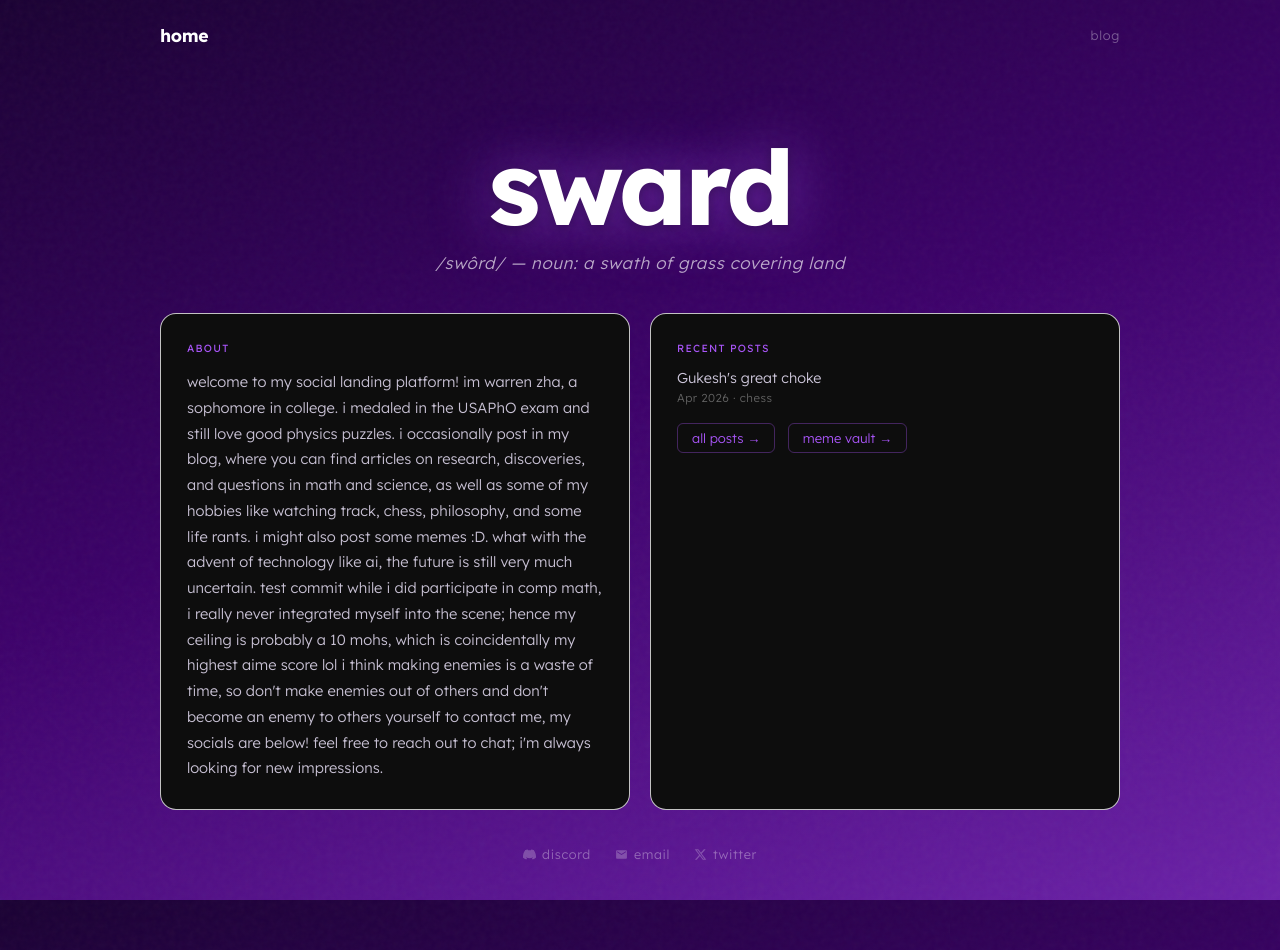
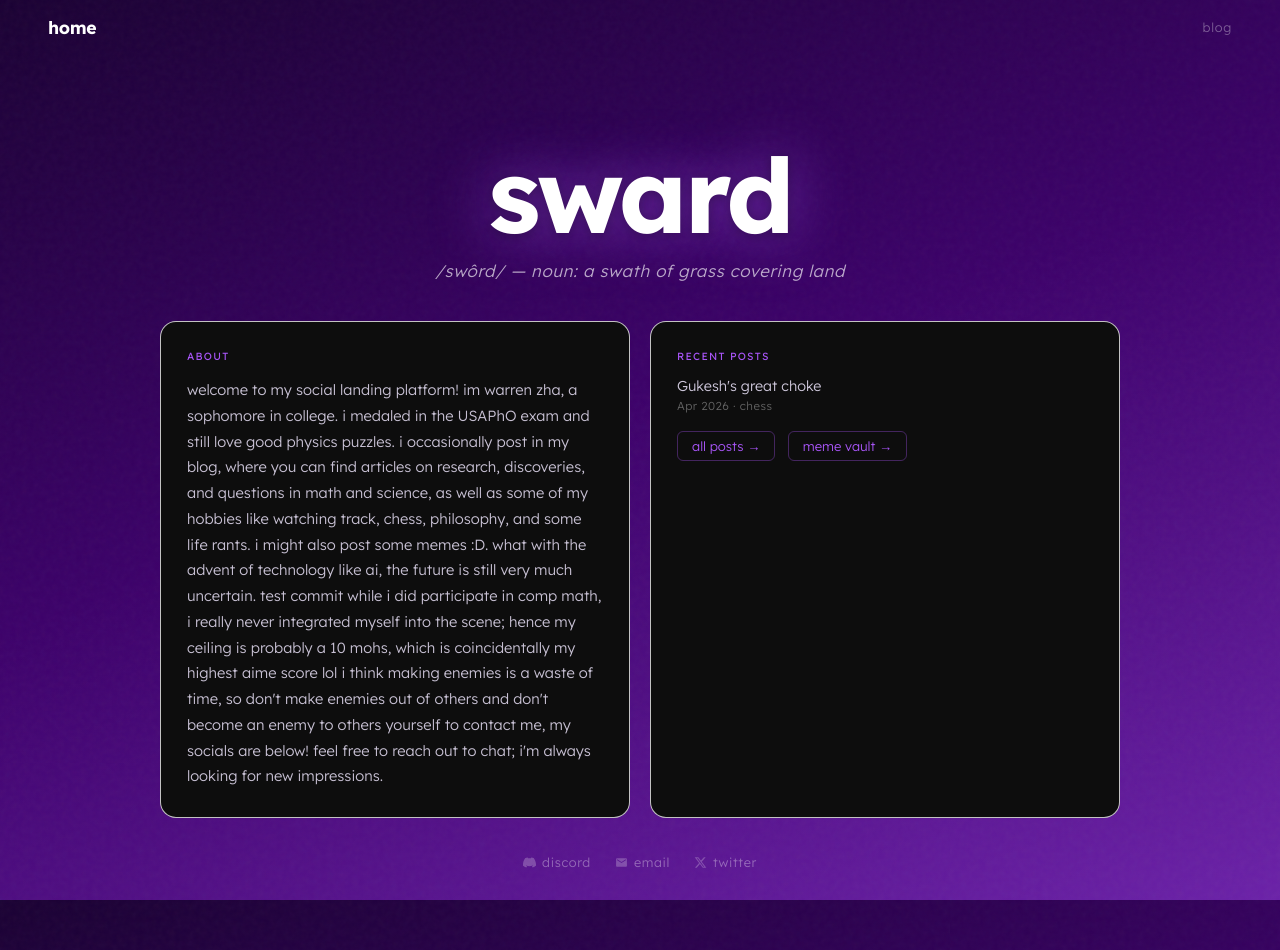
Before and after one commit to swardforever/home, a Jekyll site: the page built from index.html, in a window 1280 px wide and 950 px high. Built offline with Jekyll 4.4.1, drawn with Linux system fonts in a browser that asks for light colours.

Commit message:
Update default.html

```diff
--- a/_layouts/default.html
+++ b/_layouts/default.html
@@ -40,19 +40,28 @@
       z-index: 0;
     }
 
-    /* ── Nav ── */
     .site-nav {
-      position: relative;
+      position: sticky;
+      top: 0;
       z-index: 10;
       display: flex;
       align-items: center;
       gap: 24px;
-      padding: 24px 0 0;
+      padding: 16px 24px;
       margin-bottom: 48px;
-      max-width: 960px;
-      margin-left: auto;
-      margin-right: auto;
+      max-width: 100%;
+      background: transparent;
+      backdrop-filter: blur(0px);
+      -webkit-backdrop-filter: blur(0px);
+      transition: backdrop-filter 0.3s ease, background 0.3s ease;
     }
+
+.site-nav.scrolled {
+  background: rgba(26, 0, 51, 0.55);
+  backdrop-filter: blur(14px);
+  -webkit-backdrop-filter: blur(14px);
+  border-bottom: 1px solid rgba(255,255,255,0.07);
+}
 
     .nav-home {
       font-size: 1.1rem;
```
